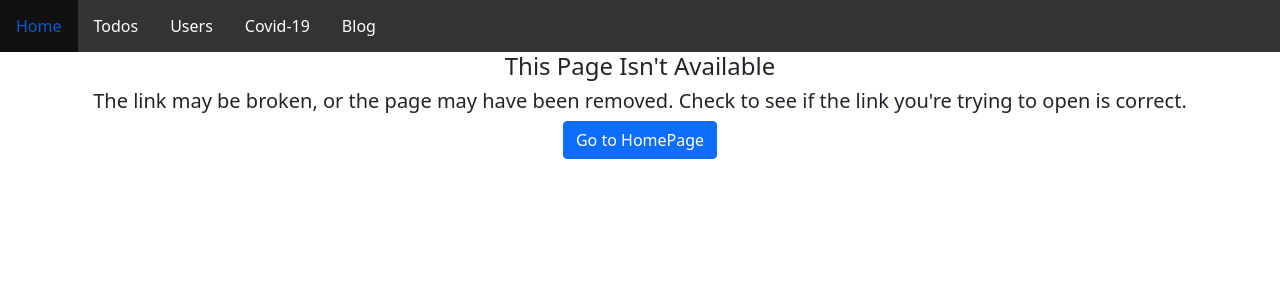
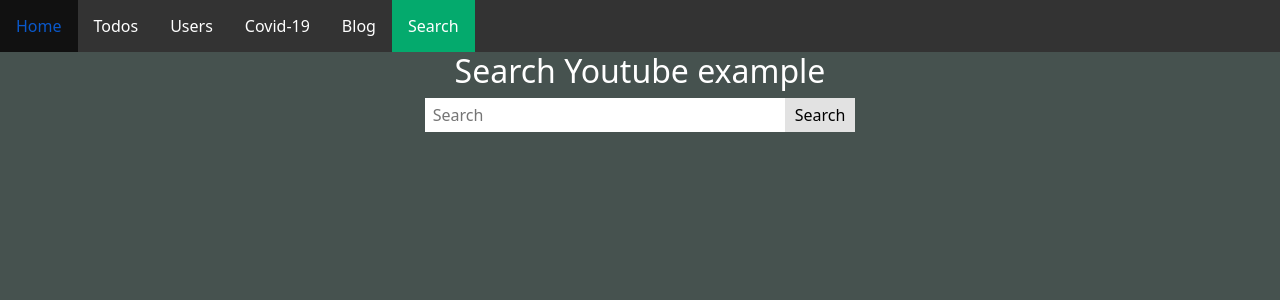
Before and after one commit to Tuantai0512/react-example, a React (Create React App) app: page /search in a window 1280 px wide. Shown: the top 300 px of the page. Built offline with nearby package versions, Linux system fonts and the light colour scheme.

Commit message:
Create search youtube page

```diff
--- a/src/wiews/App.scss
+++ b/src/wiews/App.scss
@@ -1,4 +1,9 @@
 @import "~bootstrap/scss/bootstrap";
+
+body{
+  background-color: #46524f;
+  color: #fff;
+}
 
 .App {
   text-align: center;
--- a/src/wiews/Nav/nav.js
+++ b/src/wiews/Nav/nav.js
@@ -9,6 +9,7 @@
 import Blog from "../Blog"
 import BlogDetail from "../BlogDetail";
 import NotFound from "../Page404";
+import SearchYoutube from "../SearchYoutube";
 
 class Nav extends React.Component{
     render(){
@@ -20,6 +21,7 @@
                     <li><NavLink to="/users">Users</NavLink></li>
                     <li><NavLink to="/covid-19">Covid-19</NavLink></li>
                     <li><NavLink to="/blog">Blog</NavLink></li>
+                    <li><NavLink to="/search">Search</NavLink></li>
                 </ul>
                 <Routes>
                     <Route path="/" element={<Home/>}/>
@@ -29,6 +31,7 @@
                     <Route path="/covid-19" element={<Covid19/>}/>
                     <Route path="/blog" element={<Blog/>}/>
                     <Route path="/blog/:id" element={<BlogDetail/>}/>
+                    <Route path="/search" element={<SearchYoutube/>}/>
                     <Route path="*" element={<NotFound/>}/>
                 </Routes>
             </>
--- a/src/wiews/Page404/index.js
+++ b/src/wiews/Page404/index.js
@@ -12,7 +12,7 @@
         <div className="not-found-container">
             <h4>This Page Isn't Available</h4>
             <h5>The link may be broken, or the page may have been removed. Check to see if the link you're trying to open is correct.</h5>
-            <button class="btn btn-primary" onClick={handleClickBtn}>Go to HomePage</button>
+            <button className="btn btn-primary" onClick={handleClickBtn}>Go to HomePage</button>
         </div>
     )
 }
--- /dev/null
+++ b/src/wiews/SearchYoutube/index.js
@@ -0,0 +1,86 @@
+import "../SearchYoutube/style.scss";
+import { useState } from "react";
+import moment from "moment";
+import axios from "axios";
+
+function SearchYoutube() {
+    const [query, setQuery] = useState("");
+    const [videos, setVideos] = useState([]);
+    const handleSearchYoutube = async () => {
+        let res = await axios({
+            "method": "GET",
+            "url": 'https://www.googleapis.com/youtube/v3/search',
+            "params": {
+                'part': 'snippet',
+                'maxResults': '10',
+                'key': 'AIzaSyALFQ5oDYxrhNfA_JmW_gx6KodzZWCKQLY',
+                'q': query
+            }
+        })
+        if (res && res.data && res.data.items) {
+            let raw = res.data.items;
+            let result = [];
+            if (raw && raw.length > 0) {
+                raw.map(item => {
+                    let obj = {};
+                    obj.id = item.id.videoId;
+                    obj.title = item.snippet.title;
+                    obj.createdAt = item.snippet.publishedAt;
+                    obj.author = item.snippet.channelTitle;
+                    obj.description = item.snippet.description;
+
+                    result.push(obj)
+                })
+            }
+            setVideos(result);
+        }
+        console.log('Check data res yt: ', res);
+    }
+    return (
+        <>
+            <h2>Search Youtube example</h2>
+            <div className="youtube-search-container">
+                <div className="yt-search">
+                    <input type="text" placeholder="Search"
+                        value={query}
+                        onChange={(event) => setQuery(event.target.value)}
+                    />
+                    <button type="button" onClick={handleSearchYoutube}>Search</button>
+                </div>
+
+                {videos && videos.length > 0 &&
+                    videos.map(item => {
+                        return (
+                            <div className="yt-result" key={item.id}>
+                                <div className="left">
+                                    <iframe
+                                        className="ifram-yt"
+                                        width="956" height="538" src={`https://www.youtube.com/embed/${item.id}`}
+                                        title="#30 Full KHÔNG CHE &#39;Chức Năng Search Youtube&#39; Với React Hook và Google APIs Từ A đến Z"
+                                        frameBorder="0" allow="accelerometer; autoplay; clipboard-write; encrypted-media; gyroscope; picture-in-picture; web-share" allowFullScreen>
+                                    </iframe>
+                                </div>
+                                <div className="right">
+                                    <div className="title">
+                                        {item.title}
+                                    </div>
+                                    <div className="created-at">
+                                        Created At: {moment(item.createdAt).format('DD-MM-YYYY HH:mm:ss A')}
+                                    </div>
+                                    <div className="author">
+                                        Author: {item.author}
+                                    </div>
+                                    <div className="description">
+                                        {item.description}
+                                    </div>
+                                </div>
+                            </div>
+                        )
+                    })
+                }
+            </div>
+        </>
+    )
+}
+
+export default SearchYoutube
--- /dev/null
+++ b/src/wiews/SearchYoutube/style.scss
@@ -0,0 +1,50 @@
+.youtube-search-container {
+    input {
+        outline  : none;
+        border   : none;
+        min-width: 360px;
+        padding  : 5px 8px;
+    }
+
+    button {
+        outline         : none;
+        padding         : 5px 10px;
+        border          : none;
+        background-color: #e2e2e2;
+    }
+
+    .yt-result {
+        display   : flex;
+        width     : 100%;
+        margin-top: 20px;
+        padding   : 0 100px;
+
+        .left {
+
+            width  : 40%;
+            padding: 0 10px;
+
+            .ifram-yt {
+                width : 100%;
+                height: 270px;
+            }
+        }
+
+        .right {
+
+            width     : 60%;
+            text-align: left;
+            padding   : 5px;
+            font-size : 14px;
+
+            display       : flex;
+            flex-direction: column;
+            gap           : 20px;
+
+            .title {
+                font-size  : 18px;
+                font-weight: 600;
+            }
+        }
+    }
+}
```
